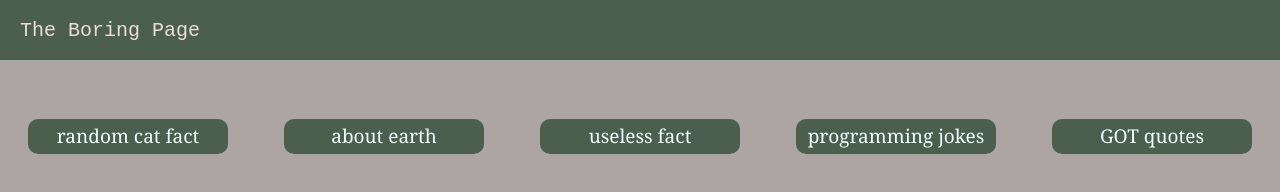
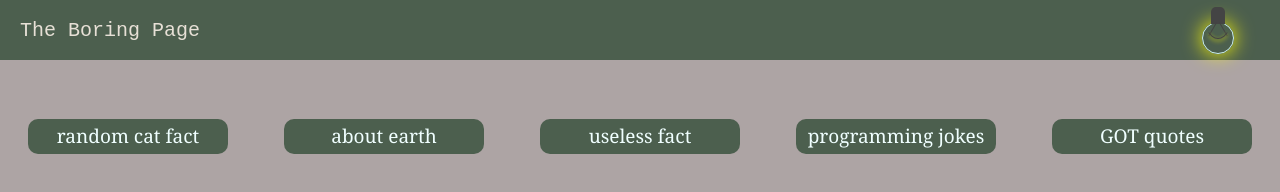
Before and after one commit to Sachin-codex0/the-boring-page, a plain HTML site: page index.html in a window 1280 px wide. Drawn offline with Linux system fonts and the light colour scheme.

Commit message:
Update style.css
adding dark mode bulb

```diff
--- a/style.css
+++ b/style.css
@@ -29,11 +29,65 @@ body {
     color: rgb(231, 224, 214);
     margin-left: 20px;
 }
+.old-bulb {
+    height: 80px;
+    width: 80px;
+    position: absolute;
+    top: 23px;
+    left: 92%;
+}
+.holder {
+    height: 17px;
+    width: 14px;
+    background-color: #444;
+    margin: -47px auto 0 auto;
+    border-top-left-radius: 5px;
+    border-top-right-radius: 5px;
+}
+.glass {
+    height: 30px;
+    width: 30px;
+    border-radius: 50%;
+    background-color: transparent;
+    margin: -1px auto 0 auto;
+    /* border: 0.5px solid #e0f2f1; */
+    border: 0.5px solid #cbefec;
+    box-shadow: 0 0 20px yellow;
+    cursor: pointer;
+}
 
+.line-one {
+    height: 15px;
+    width: 1px;
+    background-color: #444;
+    margin-left: 9px;
+    margin-top: -1px;
+    transform: rotate(30deg);
+}
+
+.line-two {
+    height: 15px;
+    width: 1px;
+    background-color: #444;
+    margin: -15px 0px 0px 20px;
+    transform: rotate(-30deg);
+}
+
+.filament {
+    height: 60px;
+    width: 30px;
+    border: 1px solid #444;
+    border-color: transparent transparent #444 transparent;
+    border-radius: 50%;
+    margin-top: -60px;
+    margin-left: -0.9px;
+    filter: drop-shadow(0px 2px 2px yellow);
+}
 .interface {
     height: calc(100% - 60px);
     width: 100%;
     background-color: rgb(173, 164, 164);
+    transition: background-color 0.5s;
     /* position: relative; */
 }
 
@@ -76,6 +130,7 @@ body {
     height: calc(100% - 60px);
     width: 100%;
     background-color: #e1d5b5;
+    transition: background-color 0.5s;
     text-align: center;
     display: none;
 }
@@ -278,9 +333,16 @@ body {
         font-size: 20px;
         font-weight: 650;
     }
+    .old-bulb {
+        top: 3%;
+        left: 77%;
+    }
 }
 
 @media (min-width:400px) and (max-width:600px) {
+    .old-bulb {
+        left: 80%;
+    }
     .btn-container .btn1 {
         animation: translate1 1s linear 0s 1 normal;
     }
@@ -353,6 +415,9 @@ body {
 }
 
 @media (min-width:600px) and (max-width:800px) {
+    .old-bulb {
+        left: 86%;
+    }
     .btn-container .btn1 {
         margin-top: 50px;
     }
@@ -418,6 +483,9 @@ body {
 }
 
 @media (min-width:800px) and (max-width:1000px) {
+    .old-bulb {
+        left: 91%;
+    }
     .btn-container .btn1 {
         margin-top: 50px;
     }
```
